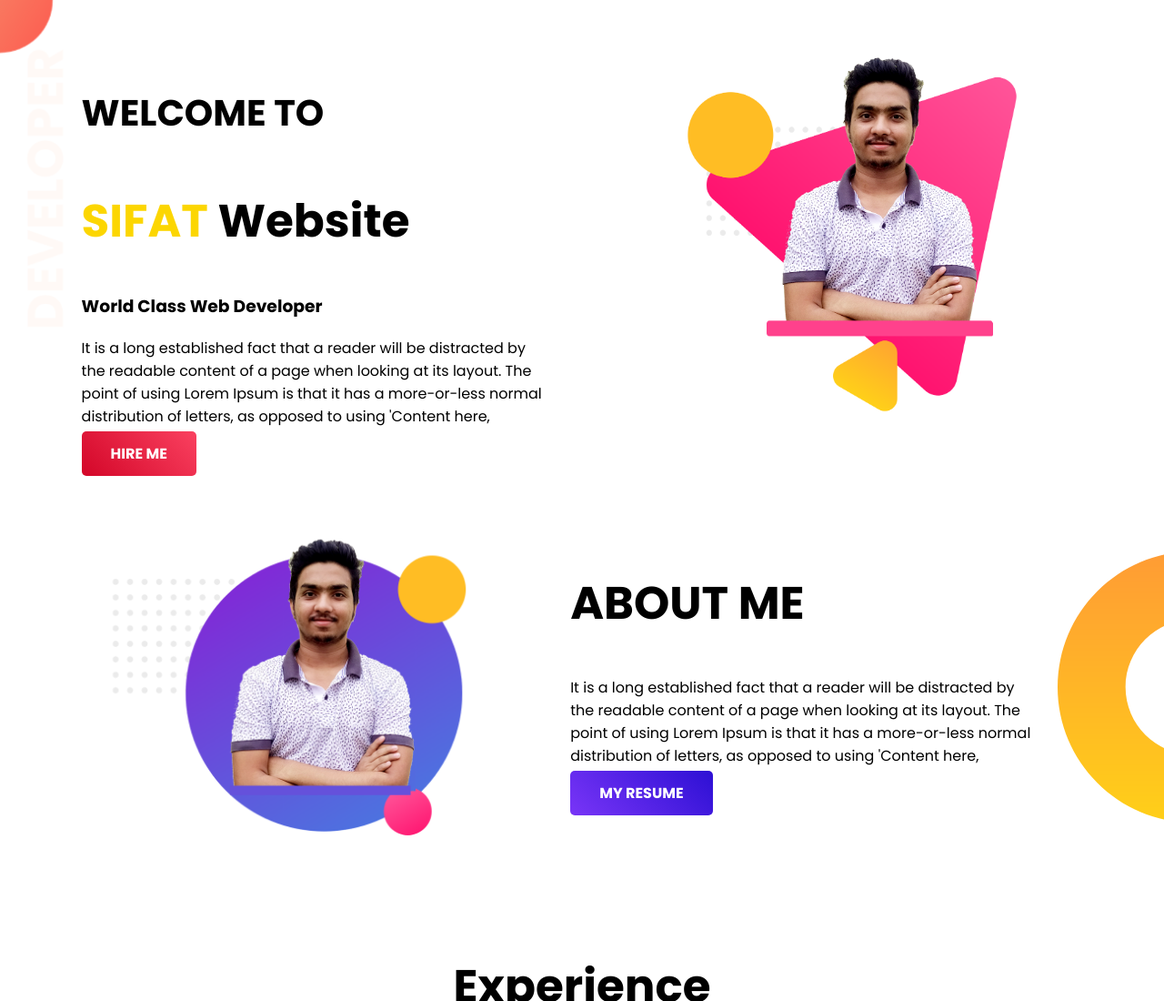
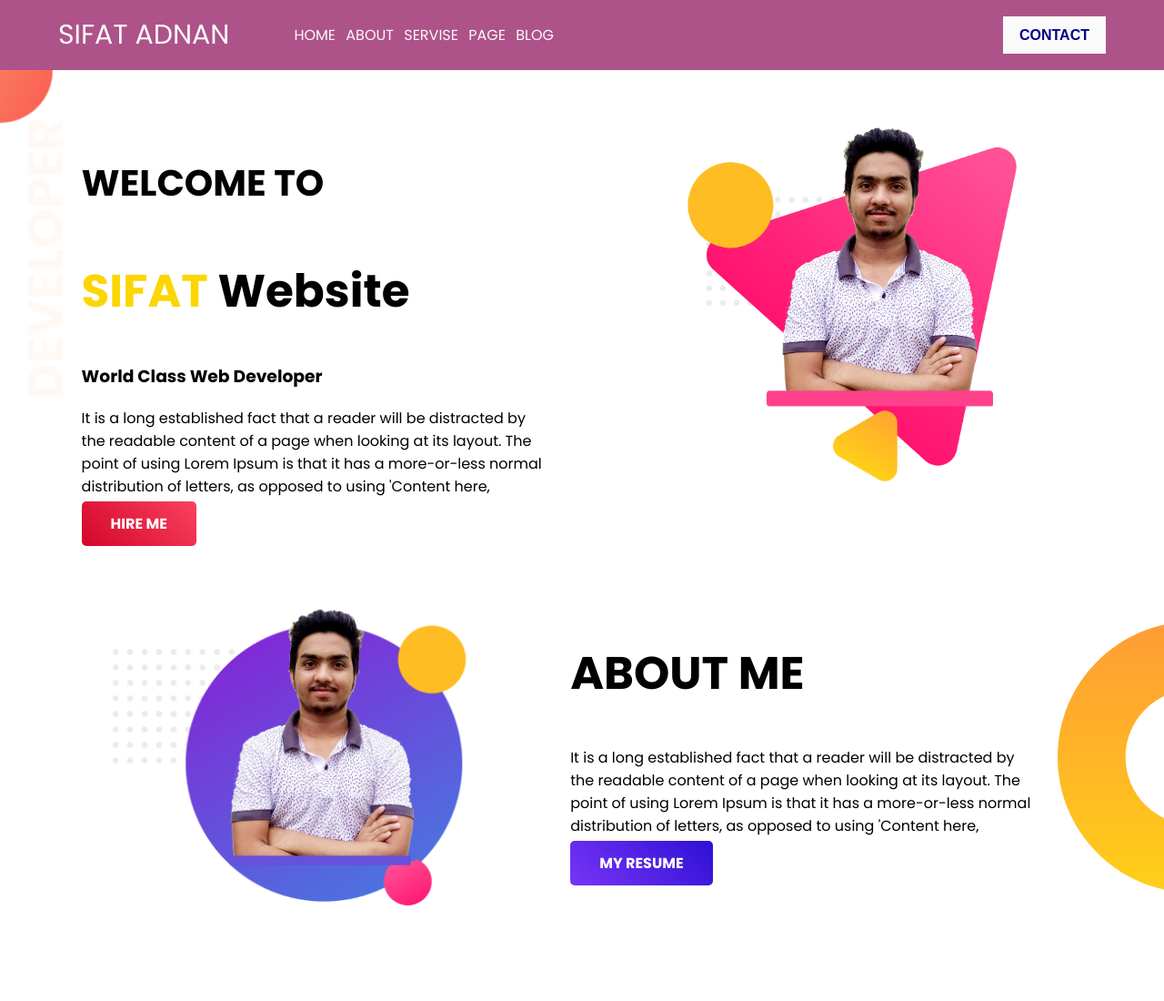
Before and after one commit to ABDULLAH5599/my-portfolio-website, a plain HTML site: page index.html in a window 1280 px wide. Shown: the top 1100 px of the page at 91% size. Drawn offline with Linux system fonts and the light colour scheme.

Commit message:
add header section

```diff
--- a/index.html
+++ b/index.html
@@ -9,6 +9,32 @@
     <title>My portfolio website </title>
 </head>
 <body>
+  <header>
+
+    <div class="container">
+    <nav class="nav">
+        <div class="left">
+
+          <div class="branding">
+              <a class="logo" href="#">SIFAT ADNAN</a>
+          </div>
+
+          <div>
+              <a href="#">Home</a>
+              <a href="aboutme">About</a>
+              <a href="#">Servise</a>
+              <a href="#">page</a>
+              <a href="#">Blog</a>
+          </div>
+
+        </div>
+        <div class="right">
+             <button class="button">Contact</button>
+        </div>
+    </nav>
+</div>
+</header>
+
         <!--this is 1st section-->
    <section class="banner">
 
@@ -28,7 +54,7 @@
    </section>
     <!--this is 2nd section-->
 
-   <section class="secondsection">
+   <section id="aboutme" class="secondsection">
           <div class="half-width3">
               <img src="image/sifat2.png" alt="">
           </div>
--- a/style/style.css
+++ b/style/style.css
@@ -1,8 +1,79 @@
-  /* this is 1st section style */
+
 body{
     margin: 0;
     font-family: 'Poppins', sans-serif;
 }
+
+  /* this is headrt style */
+header{
+
+    background-color: #ad5389;
+}
+.container{
+    max-width: 1152px;
+    padding:0 15px;
+    margin:0 auto;
+
+}
+.branding{
+    margin-right: 4rem;
+
+
+}
+.logo{
+    font-size: 30px;
+
+    text-decoration: none;
+    font-weight: bold;
+
+}
+
+
+header nav .left a{
+
+    color: rgb(251, 250, 251);
+    align-items: center;
+    text-decoration: none;
+    margin-right: 7px;
+    font-weight: 500;
+    text-transform: uppercase;
+
+}
+header nav .left a:hover{
+
+    color: rgb(50, 4, 134);
+    transition: all .3s ease;
+}
+.left{
+    display: flex;
+    align-items: center;
+}
+.nav{
+    display: flex;
+    align-items: center;
+    justify-content: space-between;
+    padding:1rem 0;
+}
+.button{
+    padding: 0.6rem 1rem;
+   background-color: rgb(251, 250, 251);
+   font-size: 1rem;
+   color: rgb(3, 3, 136);
+   border: 2px solid transparent;
+   outline: none;
+   cursor: pointer;
+   text-transform:uppercase;
+   font-weight: bold;
+}
+.button:hover{
+    background:transparent;
+    border:2px solid rgb(251, 250, 251);
+    color: rgb(251, 250, 251);
+    transition: .3s ease;
+
+}
+
+  /* this is 1st section style */
 h1{
   padding-top: 10px;
   font-size: 50px;
```
